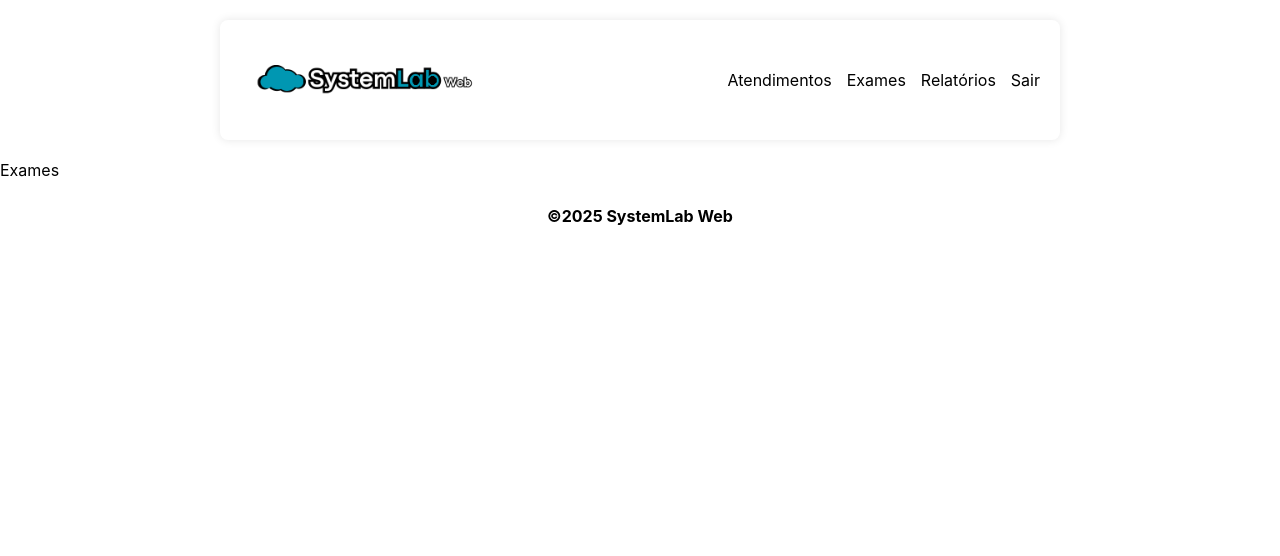
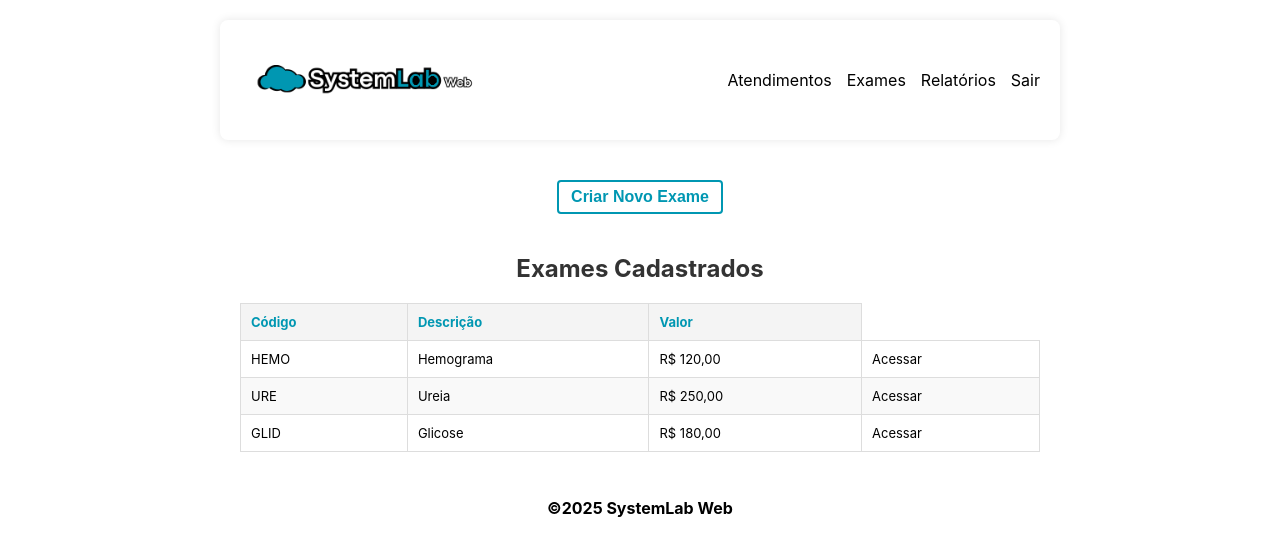
Before and after one commit to CoderRocha/systemlab-web, a React (Create React App) app: page /exames in a window 1280 px wide. Shown: the top 556 px of the page. Built offline with nearby package versions, Linux system fonts and the light colour scheme; the HTML template or start-up script is replaced by a standard one.

Commit message:
updated 'Exames' code and styles

```diff
--- a/src/components/exames/Exames.js
+++ b/src/components/exames/Exames.js
@@ -1,15 +1,56 @@
-import React from 'react'
+import React from 'react';
+import { useNavigate } from 'react-router-dom';
 
 //styles
-import styles from './Exames.module.css'
+import styles from './Exames.module.css';
 
 import Navbar from '../../components/navbar/Navbar';
 
 export default function Exames() {
+  const navigate = useNavigate(); // Initialize useNavigate
+
+  const handleClick = () => {
+    navigate('/cadastrarexame');
+  };
+
   return (
     <>
-    <Navbar />
-    <div>Exames</div>
+      <Navbar />
+      <div className={styles.container}>
+        <button className={styles['btn']} onClick={handleClick}>Criar Novo Exame</button>
+        <div className={styles.listContainer}>
+          <h2>Exames Cadastrados</h2>
+          <table className={styles.table}>
+            <thead>
+              <tr>
+                <th>Código</th>
+                <th>Descrição</th>
+                <th>Valor</th>
+              </tr>
+            </thead>
+            <tbody>
+              <tr>
+                <td>HEMO</td>
+                <td>Hemograma</td>
+                <td>R$ 120,00</td>
+                <td>Acessar</td>
+              </tr>
+              <tr>
+                <td>URE</td>
+                <td>Ureia</td>
+                <td>R$ 250,00</td>
+                <td>Acessar</td>
+              </tr>
+              <tr>
+                <td>GLID</td>
+                <td>Glicose</td>
+                <td>R$ 180,00</td>
+                <td>Acessar</td>
+              </tr>
+            </tbody>
+          </table>
+        </div>
+      </div>
     </>
-  )
+  );
 }
--- a/src/components/exames/Exames.module.css
+++ b/src/components/exames/Exames.module.css
@@ -0,0 +1,67 @@
+.btn {
+    background: none;
+    border: 2px solid #0097B2;
+    padding: 6px 12px;
+    border-radius: 4px;
+    color: #0097B2;
+    font-weight: bold;
+    cursor: pointer;
+    font-size: 1em;
+    align-items: center;
+    display: flex;
+    justify-content: center;
+    justify-items: center;
+}
+
+.container {
+    display: flex;
+    flex-direction: column; /* Permite alinhar o botão e a tabela verticalmente */
+    justify-content: center;
+    align-items: center;
+    padding: 20px;
+}
+
+.btn:hover {
+    background: #0097B2;
+    color: #fff;
+}
+
+.listContainer {
+    margin-top: 20px;
+    width: 100%;
+    max-width: 800px;
+}
+
+h2 {
+    text-align: center;
+    margin-bottom: 20px;
+    color: #333;
+}
+
+.table {
+    width: 100%;
+    border-collapse: collapse;
+    margin: 0 auto;
+}
+
+.table th,
+.table td {
+    border: 1px solid #ddd;
+    padding: 10px;
+    text-align: left;
+    font-size: small;
+}
+
+.table th {
+    background-color: #f4f4f4;
+    font-weight: bold;
+    color: #0097B2; /* Cor destacada para combinar com o botão */
+}
+
+.table tr:nth-child(even) {
+    background-color: #f9f9f9;
+}
+
+.table tr:hover {
+    background-color: #f1f1f1;
+}
```
